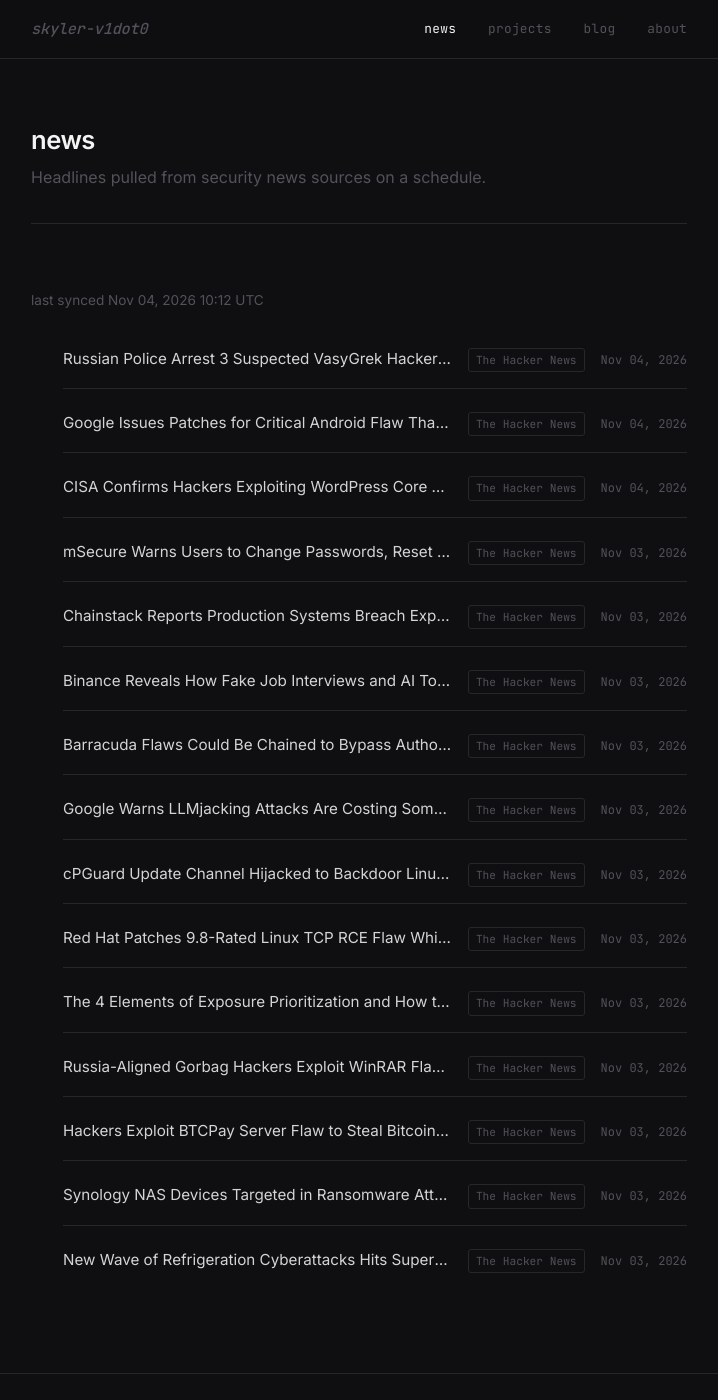
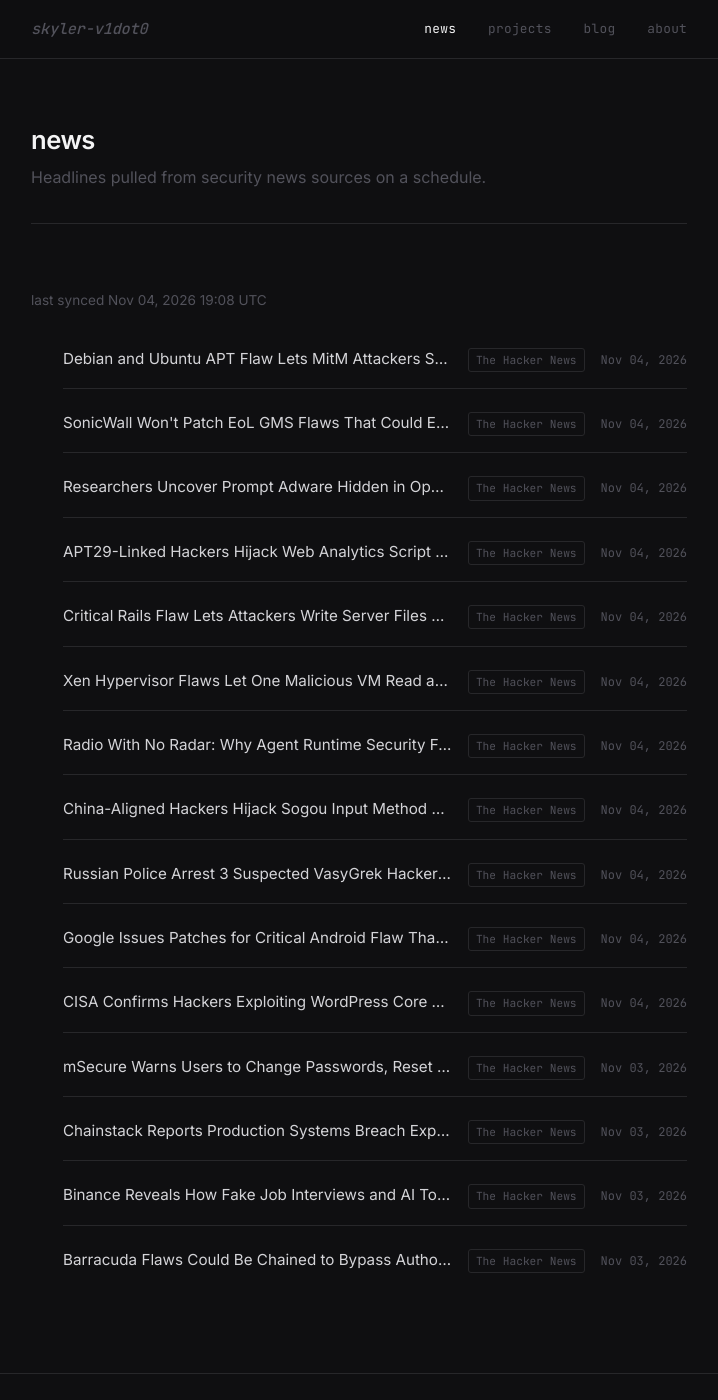
Before and after one commit to skyler-v1dot0/personal-site, a Jekyll site: the page built from news.html, in a window 1280 px wide and 1400 px high. Shown: the whole window, without its empty margins (281-999 px from the left). Built offline with Jekyll 4.4.1, drawn with Linux system fonts in a browser that asks for light colours.

Commit message:
chore: sync news feed [skip ci]

```diff
--- a/_data/news.yml
+++ b/_data/news.yml
@@ -1,6 +1,44 @@
 ---
-updated_at: '2026-11-04T10:12:32Z'
+updated_at: '2026-11-04T19:08:53Z'
 items:
+- title: Debian and Ubuntu APT Flaw Lets MitM Attackers Swap Verified Packages and
+    Run Code as Root
+  url: https://thehackernews.com/2026/11/debian-and-ubuntu-apt-flaw-lets-mitm.html
+  source: The Hacker News
+  published: '2026-11-04T17:00:46Z'
+- title: SonicWall Won't Patch EoL GMS Flaws That Could Expose Files, Alter Database
+    Records
+  url: https://thehackernews.com/2026/11/sonicwall-wont-patch-eol-gms-flaws-that.html
+  source: The Hacker News
+  published: '2026-11-04T17:00:38Z'
+- title: Researchers Uncover Prompt Adware Hidden in OpenAI Codex Jailbreak Toolkit
+  url: https://thehackernews.com/2026/11/researchers-uncover-prompt-adware.html
+  source: The Hacker News
+  published: '2026-11-04T16:06:43Z'
+- title: APT29-Linked Hackers Hijack Web Analytics Script to Deliver iOS and Android
+    Exploits
+  url: https://thehackernews.com/2026/11/apt29-linked-hackers-hijack-web.html
+  source: The Hacker News
+  published: '2026-11-04T14:27:52Z'
+- title: Critical Rails Flaw Lets Attackers Write Server Files via Crafted ImageMagick
+    Uploads
+  url: https://thehackernews.com/2026/11/critical-rails-flaw-lets-attackers.html
+  source: The Hacker News
+  published: '2026-11-04T12:07:04Z'
+- title: Xen Hypervisor Flaws Let One Malicious VM Read and Write Any Other VM's Memory
+  url: https://thehackernews.com/2026/11/xen-hypervisor-flaws-let-one-malicious.html
+  source: The Hacker News
+  published: '2026-11-04T11:46:27Z'
+- title: 'Radio With No Radar: Why Agent Runtime Security Fails Without the Layers
+    Beneath It'
+  url: https://thehackernews.com/2026/11/radio-with-no-radar-why-agent-runtime.html
+  source: The Hacker News
+  published: '2026-11-04T11:34:20Z'
+- title: China-Aligned Hackers Hijack Sogou Input Method DNS Requests to Deploy DarkVigil
+    Backdoor
+  url: https://thehackernews.com/2026/11/china-aligned-hackers-hijack-sogou.html
+  source: The Hacker News
+  published: '2026-11-04T11:24:31Z'
 - title: Russian Police Arrest 3 Suspected VasyGrek Hackers, Dismantle Criminal Infrastructure
   url: https://thehackernews.com/2026/11/russian-police-arrest-3-suspected.html
   source: The Hacker News
@@ -33,42 +71,3 @@ items:
   url: https://thehackernews.com/2026/11/barracuda-flaws-could-be-chained-to.html
   source: The Hacker News
   published: '2026-11-03T15:59:19Z'
-- title: Google Warns LLMjacking Attacks Are Costing Some Enterprises Up to $1 Million
-    in Cloud Charges
-  url: https://thehackernews.com/2026/11/google-warns-llmjacking-attacks-are.html
-  source: The Hacker News
-  published: '2026-11-03T15:41:53Z'
-- title: cPGuard Update Channel Hijacked to Backdoor Linux Servers and Collect Password
-    Hashes
-  url: https://thehackernews.com/2026/11/cpguard-update-channel-hijacked-to.html
-  source: The Hacker News
-  published: '2026-11-03T15:16:32Z'
-- title: Red Hat Patches 9.8-Rated Linux TCP RCE Flaw While Ubuntu Releases Fixes
-    for Testing
-  url: https://thehackernews.com/2026/11/red-hat-patches-98-rated-linux-tcp-rce.html
-  source: The Hacker News
-  published: '2026-11-03T11:23:53Z'
-- title: The 4 Elements of Exposure Prioritization and How to Operationalize Them
-  url: https://thehackernews.com/2026/11/the-4-elements-of-exposure.html
-  source: The Hacker News
-  published: '2026-11-03T11:18:20Z'
-- title: Russia-Aligned Gorbag Hackers Exploit WinRAR Flaw to Deploy Data-Stealing
-    Malware
-  url: https://thehackernews.com/2026/11/russia-aligned-gorbag-hackers-exploit.html
-  source: The Hacker News
-  published: '2026-11-03T11:00:45Z'
-- title: Hackers Exploit BTCPay Server Flaw to Steal Bitcoin and Litecoin From Hot
-    Wallets
-  url: https://thehackernews.com/2026/11/hackers-exploit-btcpay-server-flaw-to.html
-  source: The Hacker News
-  published: '2026-11-03T08:31:48Z'
-- title: Synology NAS Devices Targeted in Ransomware Attacks Exploiting Patched DSM
-    Flaw
-  url: https://thehackernews.com/2026/11/synology-nas-devices-targeted-in.html
-  source: The Hacker News
-  published: '2026-11-03T07:43:07Z'
-- title: New Wave of Refrigeration Cyberattacks Hits Supermarkets Across Europe, Forcing
-    Stores to Pull Food
-  url: https://thehackernews.com/2026/11/second-wave-of-cyberattacks-hits.html
-  source: The Hacker News
-  published: '2026-11-03T07:27:07Z'
```
